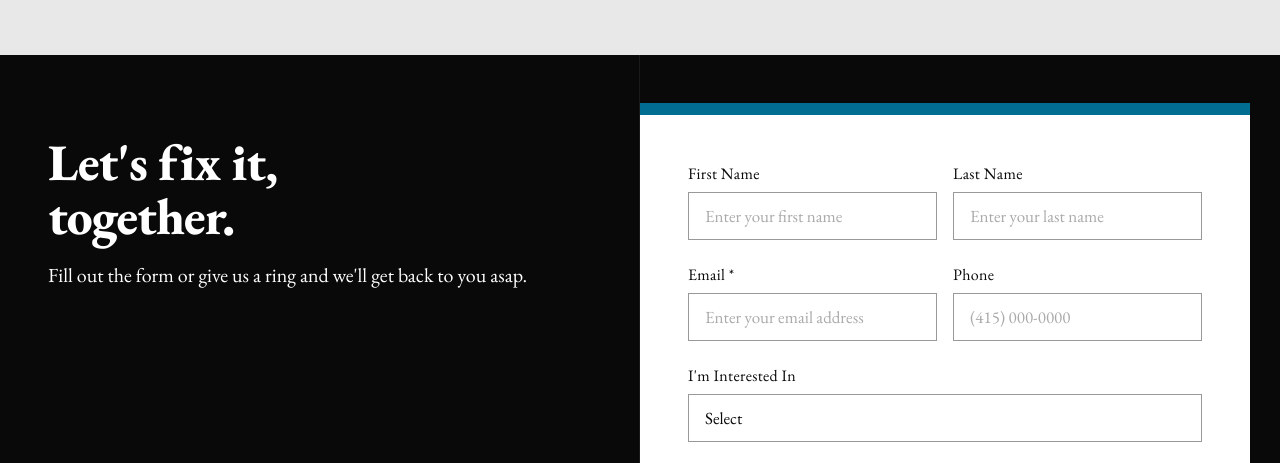
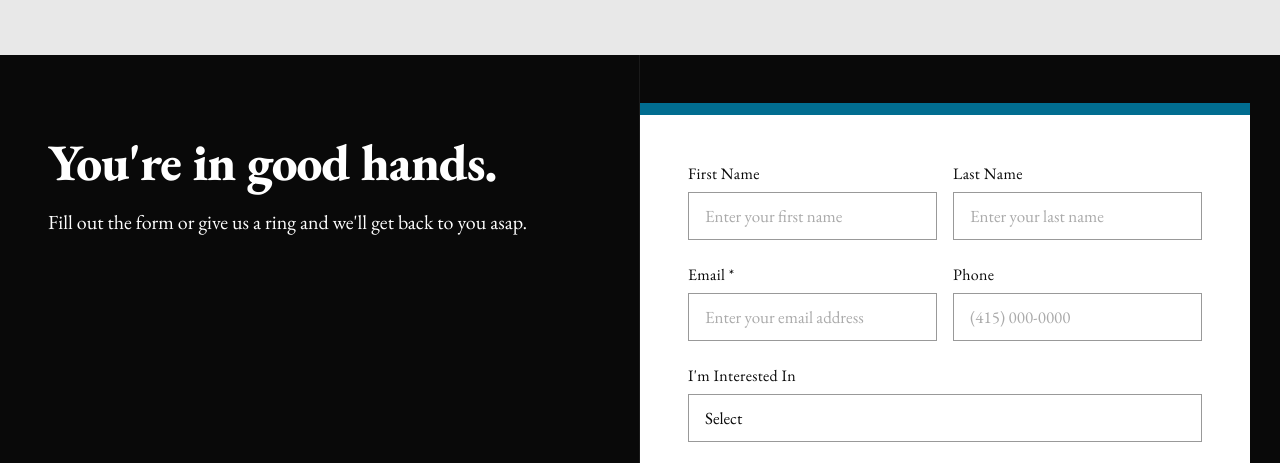
Before and after one commit to Matt-Gallagher-OK/okwebsite, a plain HTML site: page index.html in a window 1280 px wide. Shown: the part 3400-3863 px from the top of the page. Drawn offline with nearby package versions, Linux system fonts and the light colour scheme.

Commit message:
tag line changed - good hands

```diff
--- a/index.html
+++ b/index.html
@@ -693,7 +693,7 @@ footer > * { position: relative; }
 <section id="contact">
   <div class="contact-left">
     <div>
-      <h2 class="contact-heading">Let's fix it,<br>together.</h2>
+      <h2 class="contact-heading">You're in good hands.</h2>
       <p class="contact-sub">Fill out the form or give us a ring and we'll get back to you asap.</p>
     </div>
     <div class="contact-details">
```
